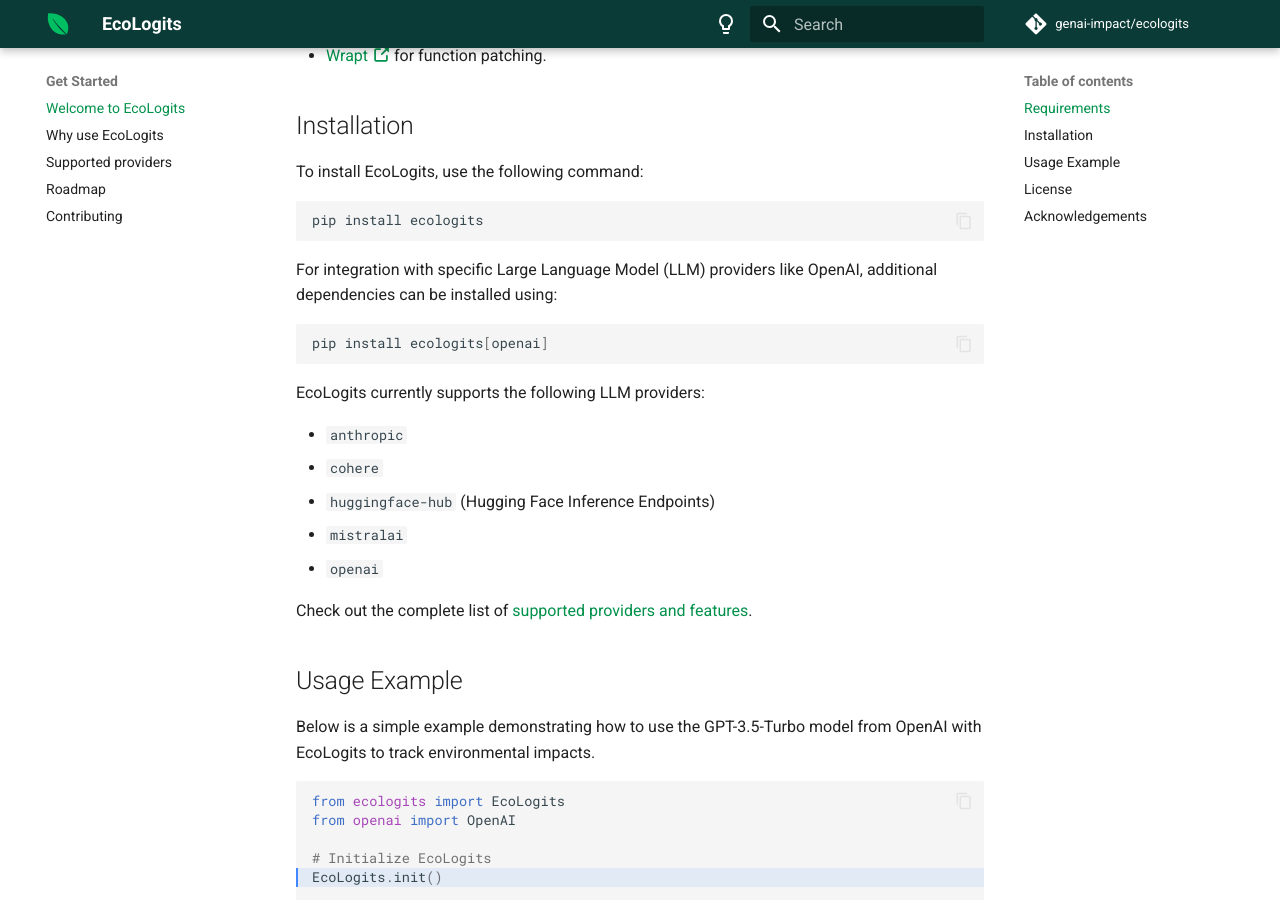
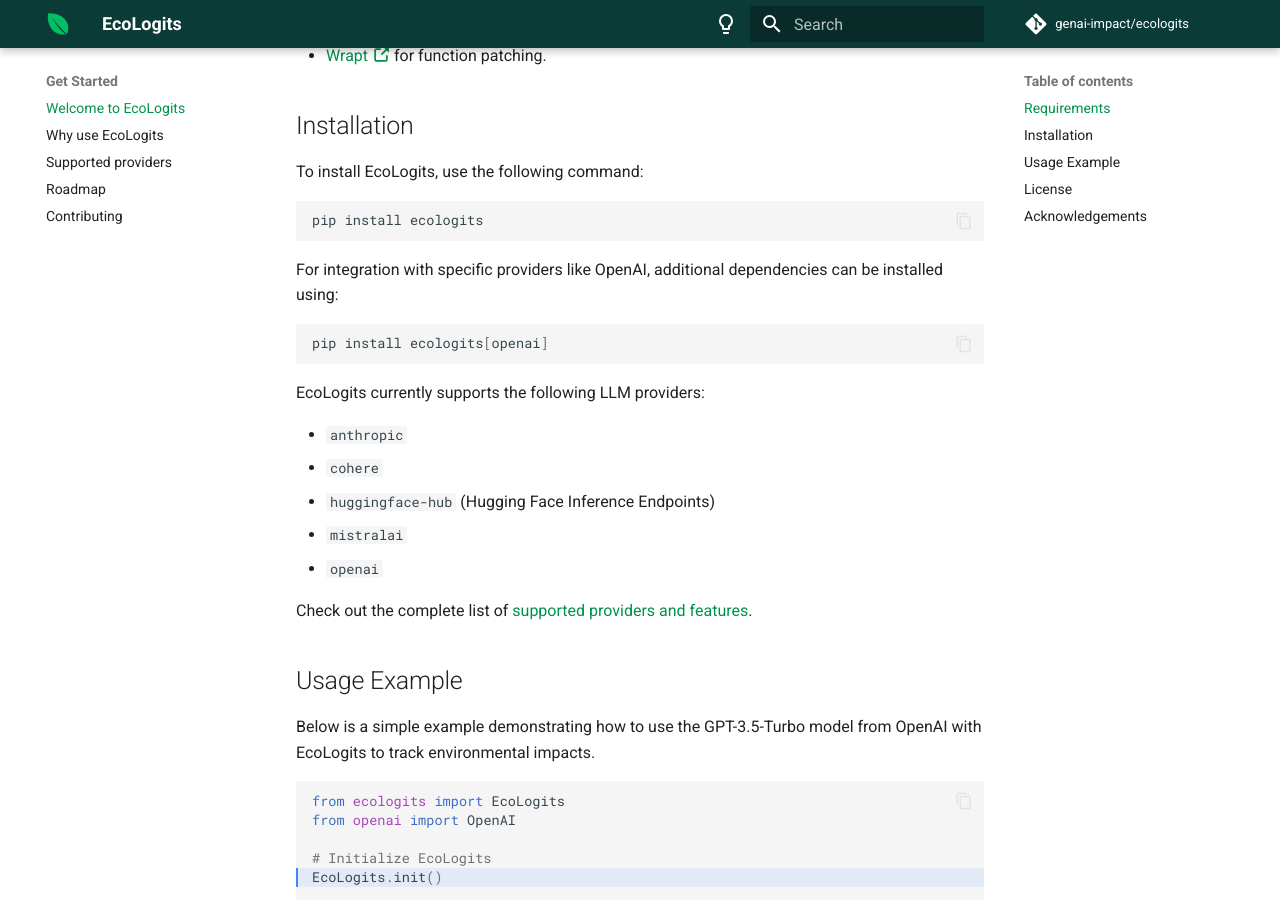
Before and after one commit to genai-impact/ecologits, an MkDocs documentation site: the page built from docs/index.md, in a window 1280 px wide and 900 px high, scrolled down 562 px. Built offline with MkDocs 1.6.1 and Material for MkDocs 9.7.7, drawn with Linux system fonts in a browser that asks for light colours; comment, search, counter and statistics services are not loaded.

Commit message:
docs: simplify sentence

````diff
--- a/docs/index.md
+++ b/docs/index.md
@@ -26,7 +26,7 @@
 pip install ecologits
 ```
 
-For integration with specific Large Language Model (LLM) providers like OpenAI, additional dependencies can be installed using:
+For integration with specific providers like OpenAI, additional dependencies can be installed using:
 
 ```shell
 pip install ecologits[openai]
````
